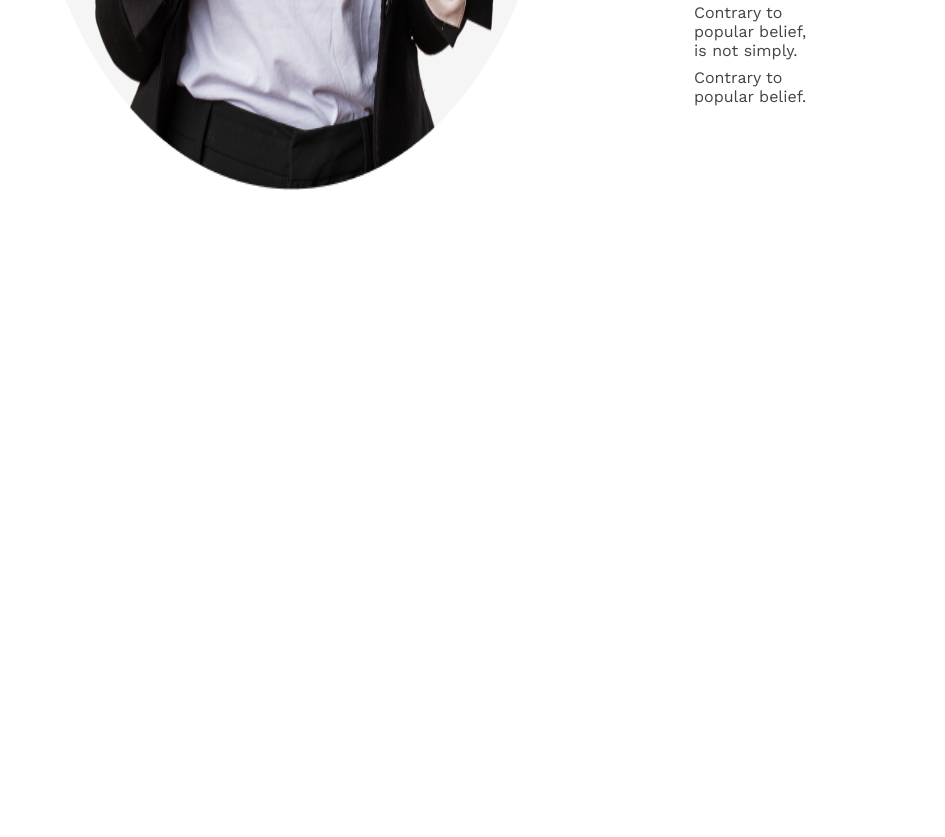
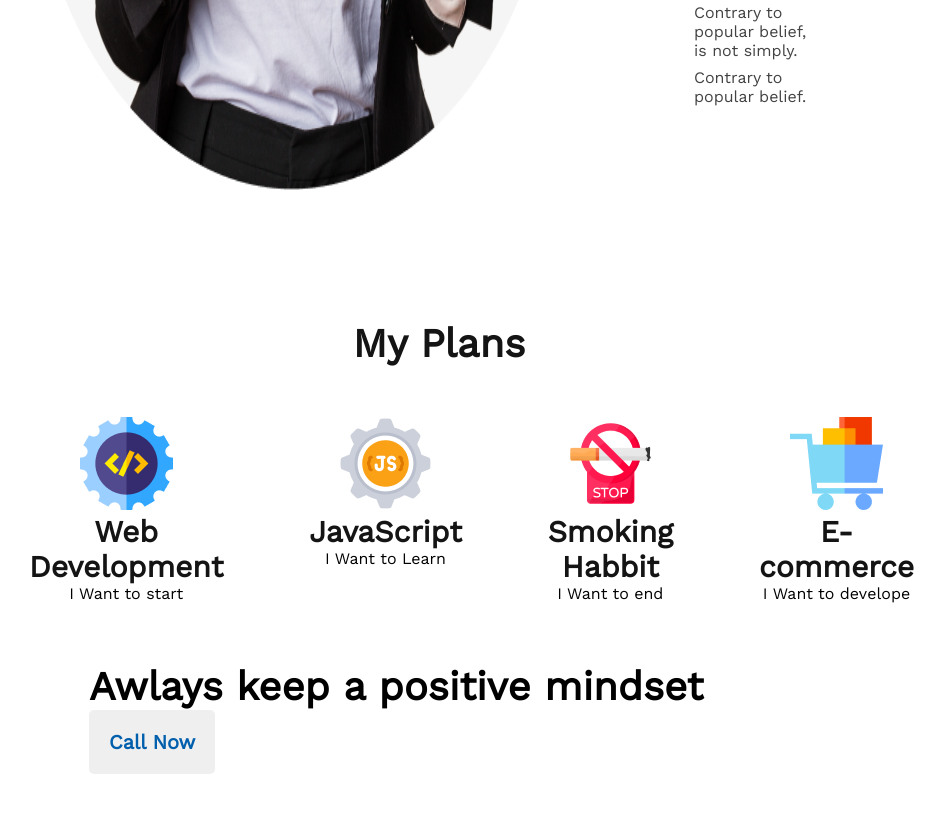
Before and after one commit to limon158/Assignment-repo, a plain HTML site: page index.html in a window 1280 px wide. Shown: the part 2161-2998 px from the top of the page, without its empty margins (201-1146 px from the left). Before the commit the page ends 2481 px from the top, so only its background shows below. Drawn offline with nearby package versions, Linux system fonts and the light colour scheme.

Commit message:
section banner add

```diff
--- a/index.html
+++ b/index.html
@@ -46,6 +46,36 @@
           </div>
         </div>
       </section>
+      <!--My Plan Section -->
+      <section class="my-plan">
+        <h2 class="section-title">My Plans</h2>
+        <div class="container">
+          <div class="section-contents">
+            <img src="images/icons/web.png" alt="">
+              <h3 class="content-title">Web Development</h3>
+                <p class="content-description">I Want to start</p>
+          </div>
+          <div class="section-contents">
+            <img src="images/icons/js.png" alt="">
+              <h3 class="content-title">JavaScript</h3>
+                <p class="content-description">I Want to Learn</p>
+          </div>
+          <div class="section-contents">
+            <img src="images/icons/smoke.png" alt="">
+              <h3 class="content-title">Smoking Habbit</h3>
+                <p class="content-description">I Want to end</p>
+          </div>
+          <div class="section-contents">
+            <img src="images/icons/ecom.png" alt="">
+              <h3 class="content-title">E-commerce</h3>
+                <p class="content-description">I Want to develope</p>
+          </div>
+        </div>
+        <div class="my-plan-banner">
+          <h3 class="my-plan-banner-title">Awlays keep a positive mindset</h3>
+          <button class="btn-primary">Call Now</button>
+        </div>
+      </section>
     </main>
     <footer></footer>
   </body>
--- a/style.css
+++ b/style.css
@@ -40,8 +40,8 @@
   display: flex;
   gap: 80px;
 }
-.about-content{
-    padding: 239px 0 84px 0;
+.about-content {
+  padding: 239px 0 84px 0;
 }
 .section-title {
   font-weight: 700;
@@ -62,3 +62,27 @@
   color: #444343;
   margin-top: 8px;
 }
+/* My plan Section Styles */
+.my-plan {
+  margin: 0 230px 130px 230px;
+  text-align: center;
+}
+.container {
+  display: flex;
+  gap: 86px;
+  margin-top: 50px;
+}
+.content-title {
+  font-weight: 700;
+  font-size: 30px;
+  color: #151414;
+}
+.my-plan-banner {
+  padding: 60px;
+  text-align: left;
+}
+.my-plan-banner-title {
+  font-weight: 700;
+  font-size: 40px;
+  /* color: #ffffff; */
+}
```
